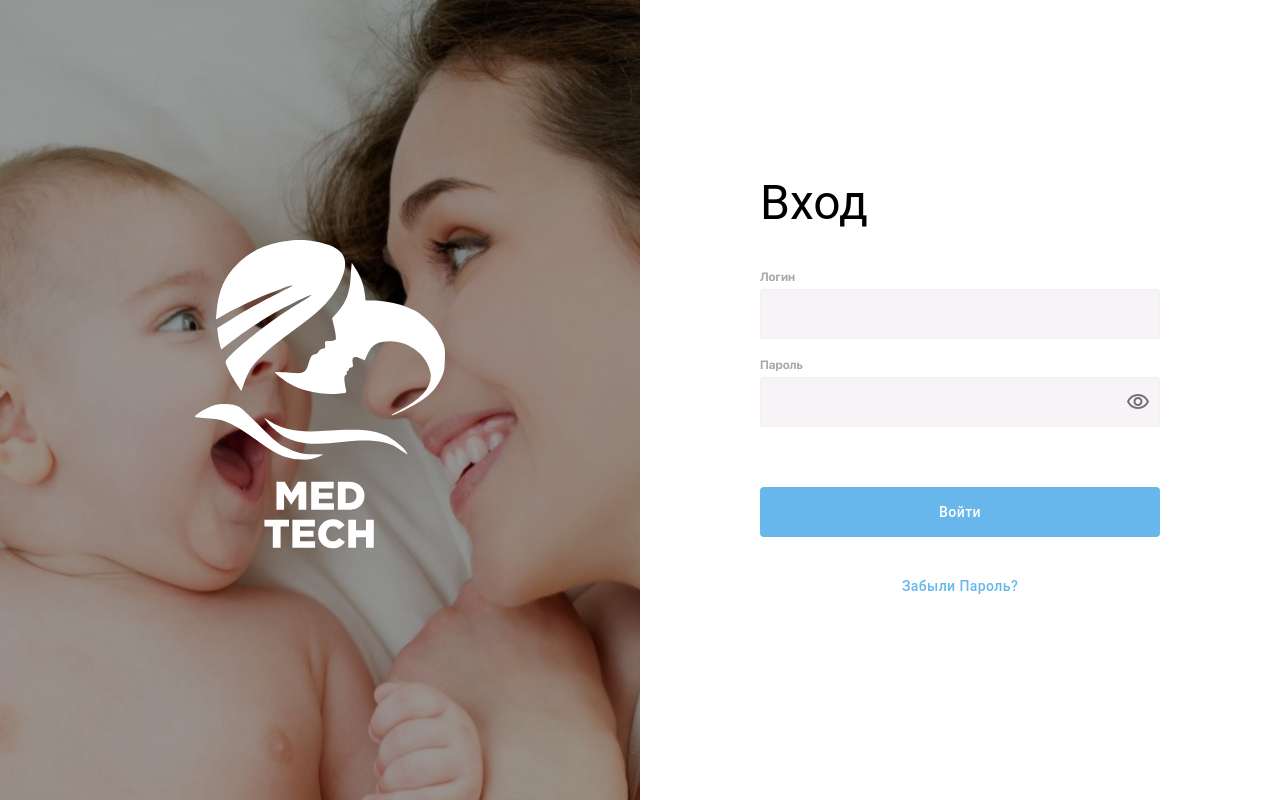
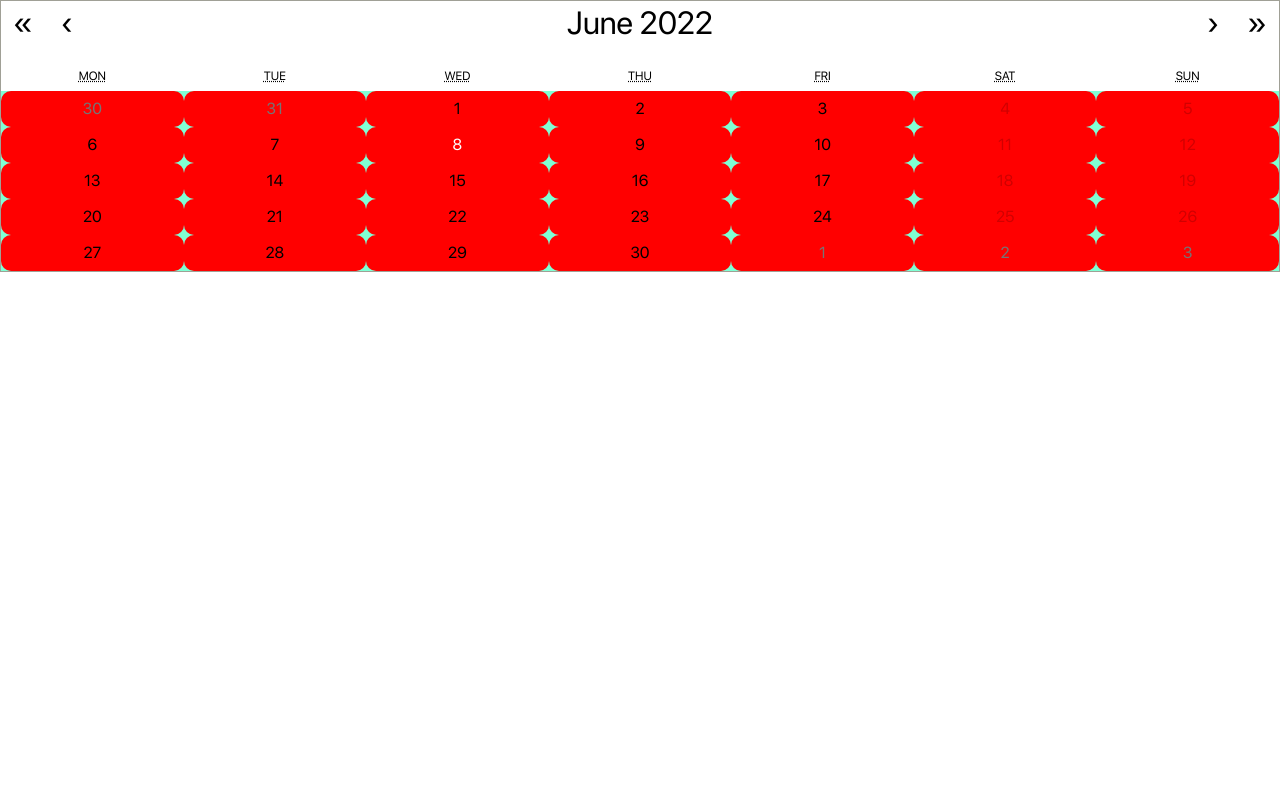
Before and after one commit to mainazarov1/MedTech, a React (Create React App) app: page / in a window 1280 px wide. Shown: the top 800 px of the page. Built offline with nearby package versions, Linux system fonts and the light colour scheme.

Commit message:
T3-232 - feat: add react-calendar library and work with component

```diff
--- a/src/App.js
+++ b/src/App.js
@@ -7,9 +7,9 @@ function App() {
 	return (
 		<div className="App">
 			<>
-				<Auth />
-				<DocWeb />
-				{/* <CalendarCustom /> */}
+				{/* <Auth /> */}
+				{/* <DocWeb /> */}
+				<CalendarCustom />
 			</>
 
 		</div>
--- /dev/null
+++ b/src/components/Calendar/Calendar.css
@@ -0,0 +1,37 @@
+.react-calendar {
+	width: 100%;
+	height: 100%;
+}
+.react-calendar__month-view__days {
+	background-color: aquamarine;
+	/* gap: 15px 20px; */
+}
+.react-calendar__month-view__days > button{
+	flex: 1 1 calc(100%-100px)!important;
+}
+.react-calendar__month-view__days > button{
+	width: 40px;
+}
+.react-calendar__month-view__days__day > button{
+	width: 40px;
+}
+button.react-calendar__tile {
+	/* width: 40px;
+	height: 40px; */
+}
+.react-calendar__tile{
+	flex: 0 0 calc(100%-100px)!important;
+}
+.react-calendar__navigation button {
+  font-size: 2em;
+}
+
+button.react-calendar__tile.react-calendar__month-view__days__day {
+	border-radius: 10px;
+	background-color: red;
+	flex: 0 0 calc(100%-100px)!important;
+	width: 40px;
+	flex-grow: 1;
+	flex-shrink: 1;
+	flex-basis: 50px;
+}
--- a/src/components/Calendar/Calendar.scss
+++ /dev/null
@@ -1,4 +0,0 @@
-.react-calendar{
-	width: 100%;
-	height: 100%;
-}
--- a/src/components/Calendar/CalendarCustom.jsx
+++ b/src/components/Calendar/CalendarCustom.jsx
@@ -11,7 +11,7 @@ export const CalendarCustom = () => {
 				value={value}
 				defaultView={"month"}
 				onClickDay={() => alert('click')}
-
+				view={{}}
 			/>
     </div>
   );
--- a/src/index.css
+++ b/src/index.css
@@ -1,7 +1,7 @@
 @import './assets/fonts/SF\ Dispaly\ Font/stylesheet.css';
 @import '../node_modules/normalize.css/normalize.css';
 @import '../node_modules/react-calendar/dist/Calendar.css';
-@import './components/Calendar/Calendar.scss';
+@import './components/Calendar/Calendar.css';
 /* @import './pages/DocWeb/WebSection/WebSection.css'; */
 /* @import './components/SignIn/style.css'; */
 /* @import './components/InputMUI/styles.module.css'; */
```
